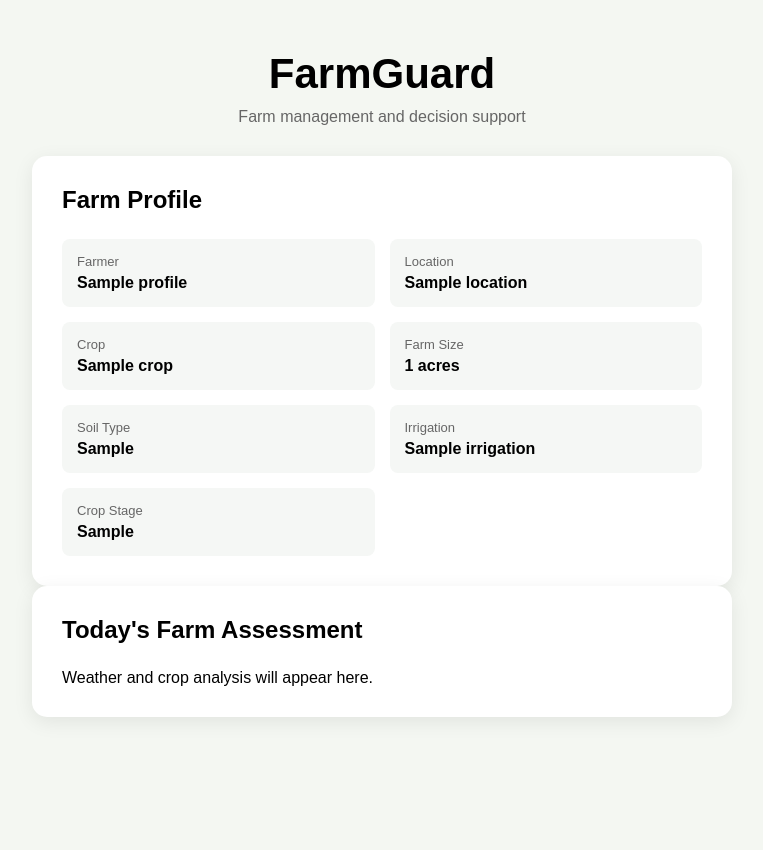
After one commit to HarshuAngre/FarmGuard-hack2ignite-, a Flask app: template templates/dashboard.html in a window 1280 px wide. The commit adds this page. Shown: the whole page, without its empty margins (258-1021 px from the left). Run offline with Flask 3, Linux system fonts and the light colour scheme; the template is opened without the code that fills it: most values are stand-ins (such as "Sample title", 1, 10 or a date in 2020).

Commit message:
dashboard created

```diff
--- a/static/style.css
+++ b/static/style.css
@@ -70,3 +70,26 @@ button {
 button:hover {
     background: #256628;
 }
+.profile-grid {
+    display: grid;
+    grid-template-columns: repeat(2, 1fr);
+    gap: 15px;
+    margin-top: 20px;
+}
+
+.profile-item {
+    padding: 15px;
+    background: #f5f7f5;
+    border-radius: 8px;
+}
+
+.profile-item span {
+    display: block;
+    font-size: 13px;
+    color: #666;
+    margin-bottom: 5px;
+}
+
+.profile-item strong {
+    font-size: 16px;
+}
--- /dev/null
+++ b/templates/dashboard.html
@@ -0,0 +1,83 @@
+<!DOCTYPE html>
+<html lang="en">
+
+<head>
+    <meta charset="UTF-8">
+    <meta name="viewport" content="width=device-width, initial-scale=1.0">
+
+    <title>FarmGuard Dashboard</title>
+
+    <link rel="stylesheet"
+          href="{{ url_for('static', filename='style.css') }}">
+</head>
+
+<body>
+
+    <div class="container">
+
+        <h1>FarmGuard</h1>
+
+        <p class="subtitle">
+            Farm management and decision support
+        </p>
+
+        <div class="card">
+
+            <h2>Farm Profile</h2>
+
+            <div class="profile-grid">
+
+                <div class="profile-item">
+                    <span>Farmer</span>
+                    <strong>{{ profile["farmer_name"] }}</strong>
+                </div>
+
+                <div class="profile-item">
+                    <span>Location</span>
+                    <strong>{{ profile["location"] }}</strong>
+                </div>
+
+                <div class="profile-item">
+                    <span>Crop</span>
+                    <strong>{{ profile["crop"] }}</strong>
+                </div>
+
+                <div class="profile-item">
+                    <span>Farm Size</span>
+                    <strong>{{ profile["farm_size"] }} acres</strong>
+                </div>
+
+                <div class="profile-item">
+                    <span>Soil Type</span>
+                    <strong>{{ profile["soil_type"] }}</strong>
+                </div>
+
+                <div class="profile-item">
+                    <span>Irrigation</span>
+                    <strong>{{ profile["irrigation"] }}</strong>
+                </div>
+
+                <div class="profile-item">
+                    <span>Crop Stage</span>
+                    <strong>{{ profile["crop_stage"] }}</strong>
+                </div>
+
+            </div>
+
+        </div>
+
+        <div class="card">
+
+            <h2>Today's Farm Assessment</h2>
+
+            <p>
+                Weather and crop analysis will appear here.
+            </p>
+
+        </div>
+
+    </div>
+
+</body>
+
+</html>
```
